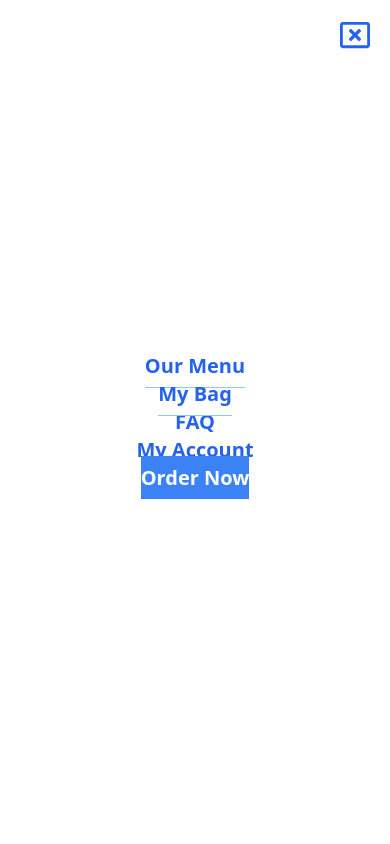
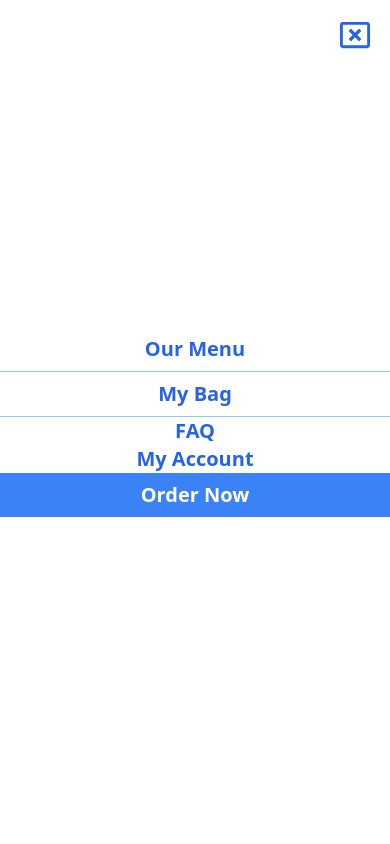
Before and after one commit to frontendvault/meal-order, a Next.js app: page / in a window 390 px wide. Both pictures are taken after a click on the element 350 px from the left and 44 px from the top of the page. Shown: the top 844 px of the page. Built offline with nearby package versions, Linux system fonts and the light colour scheme.

Commit message:
Fixed build folder by Adding to .gitignore and Fixed Mobile View Menu

```diff
--- a/components/Header.jsx
+++ b/components/Header.jsx
@@ -1,11 +1,6 @@
 import Link from "next/link";
 import React, { useContext, useEffect, useState } from "react";
 import { Store } from "../utils/Store";
-// import "react-toastify/dist/ReactToastify.css";
-// import { signOut, useSession } from "next-auth/react";
-import { Menu } from "@headlessui/react";
-// import DropdownLink from "./DropdownLink";
-// import Cookies from "js-cookie";
 import { FaBars, FaRegWindowClose } from "react-icons/fa";
 import Image from "next/image";
 
@@ -103,20 +98,23 @@ const Header = () => {
             >
               <FaRegWindowClose size={30} />
             </div>
-            <Link href="/menu" onClick={() => setMenu(!menu)}>
-              <a className="border-b border-blue-300 w-full text-center py-2">
+            <Link
+              href="/menu"
+              className="border-b border-blue-300 w-full text-center py-2"
+              onClick={() => setMenu(!menu)}
+            >
               Our Menu
-              </a>
             </Link>
-            <Link href="/bag">
-              <a className="relative border-b border-blue-300 w-full text-center py-2">
+            <Link
+              href="/bag"
+              className="relative border-b border-blue-300 w-full text-center py-2"
+            >
               My Bag
               {cartItemsCount > 0 && (
                 <span className="absolute -top-1 -right-4 ml-1 rounded-lg bg-red-600 px-2 text-xs font-bold text-white">
                   {cartItemsCount}12
                 </span>
               )}
-              </a>
             </Link>
             <Link href={"faq"} className="">
               FAQ
@@ -163,11 +161,11 @@ const Header = () => {
             <Link href="/signup">
               <button className="text-blue-600 font-bold">My Account</button>
             </Link>
-            <Link href={""}>
-              <a className="bg-blue-500 text-white w-full text-center py-2">
-                {" "}
+            <Link
+              href={""}
+              className="bg-blue-500 text-white w-full text-center py-2"
+            >
               Order Now{" "}
-              </a>
             </Link>
           </div>
         )}
--- a/components/Menu/MealItem.jsx
+++ b/components/Menu/MealItem.jsx
@@ -31,12 +31,7 @@ function MealItem({ meal }) {
           {meal.category}
         </p>
         <Link href={`/meal/${meal.slug}`}>
-          <Image
-            src={meal.imageUrl}
-            alt={meal.name}
-            // width={200}
-            // height={160}
-          />
+          <Image src={meal.imageUrl} alt={meal.name} width={200} height={160} />
         </Link>
 
         <div className="px-2" onClick={() => setOpenModal(true)}>
--- a/next.config.js
+++ b/next.config.js
@@ -1,6 +1,7 @@
 /** @type {import('next').NextConfig} */
 const nextConfig = {
   reactStrictMode: true,
+  distDir: 'dist'
 }
 
 module.exports = nextConfig
--- a/pages/bag.jsx
+++ b/pages/bag.jsx
@@ -103,7 +103,6 @@ function BagScreen() {
                         <Image
                           src={item.imageUrl}
                           alt={item.name}
-                          // className="h-10 md:h-40 w-10 md:w-40 flex-none  bg-gray-200 object-cover object-center rounded"
                           height={50}
                           width={50}
                         />
--- a/pages/login.jsx
+++ b/pages/login.jsx
@@ -53,11 +53,8 @@ function LoginScreen() {
       <div className="grid md:grid-cols-2 h-screen w-screen">
         <div className="col-1 bg-gray-200 hidden md:flex">
           <Image
-            // className="  h-screen w-full object-contain"
             src="/images/17.jpg"
             alt=""
-            // layout="fill"
-            // objectFit="contain"
             className="w-1/2"
             width={600}
             height={600}
```
Also changed, not shown: 1 other file (tests, documents, lock files or other folders). Lines whose indentation alone changed are shown as unchanged.
